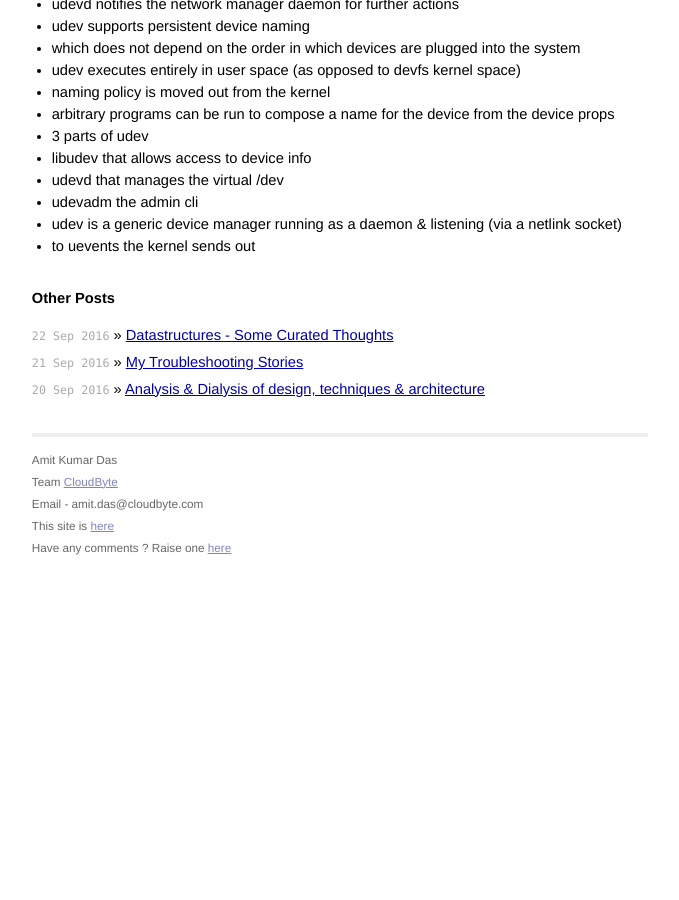
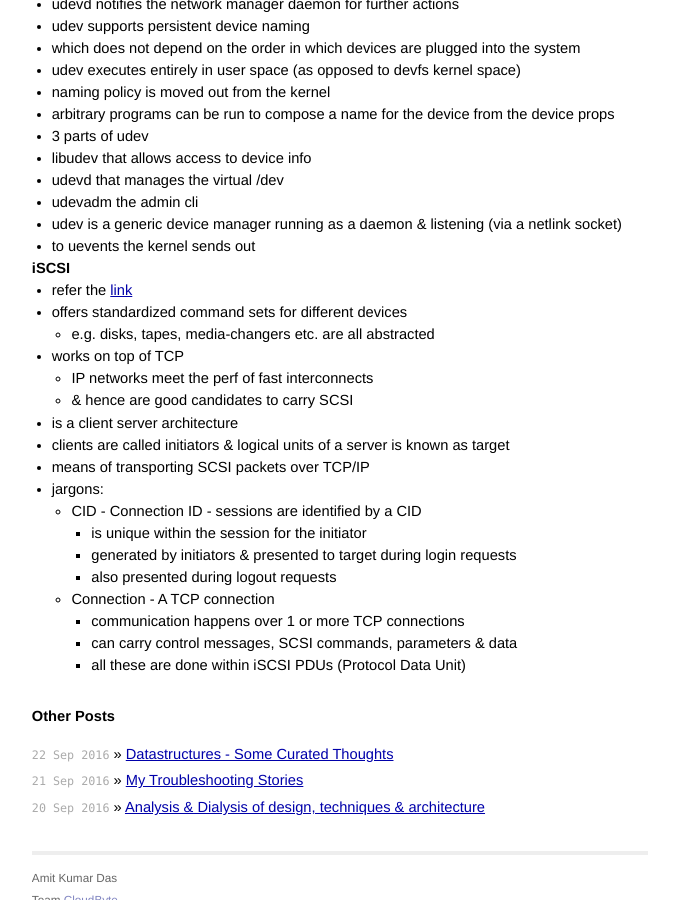
Before and after one commit to AmitKumarDas/amitkumardas.github.io, a Jekyll site: the page built from _posts/2016-09-19-low-level-stuff.md, in a window 1280 px wide and 900 px high, scrolled down 2333 px. Shown: the whole window, without its empty margins (300-979 px from the left). Built offline with Jekyll 4.4.1, drawn with Linux system fonts in a browser that asks for light colours; before the commit the page ends 2903 px from its top, so only the background shows below that.

Commit message:
Update 2016-09-19-low-level-stuff.md

```diff
--- a/_posts/2016-09-19-low-level-stuff.md
+++ b/_posts/2016-09-19-low-level-stuff.md
@@ -126,3 +126,24 @@ unmount /dev/loop<<N>>
  - udevadm the admin cli
 - udev is a generic device manager running as a daemon & listening (via a netlink socket)
  - to uevents the kernel sends out
+
+### iSCSI
+
+- refer the [link](https://www.ietf.org/rfc/rfc3720.txt)
+- offers standardized command sets for different devices
+  - e.g. disks, tapes, media-changers etc. are all abstracted
+- works on top of TCP
+  - IP networks meet the perf of fast interconnects
+  - & hence are good candidates to carry SCSI
+- is a client server architecture
+- clients are called initiators & logical units of a server is known as target
+- means of transporting SCSI packets over TCP/IP
+- jargons:
+  - CID - Connection ID - sessions are identified by a CID
+    - is unique within the session for the initiator
+    - generated by initiators & presented to target during login requests
+    - also presented during logout requests
+  - Connection - A TCP connection
+    - communication happens over 1 or more TCP connections
+    - can carry control messages, SCSI commands, parameters & data
+    - all these are done within iSCSI PDUs (Protocol Data Unit)
```
